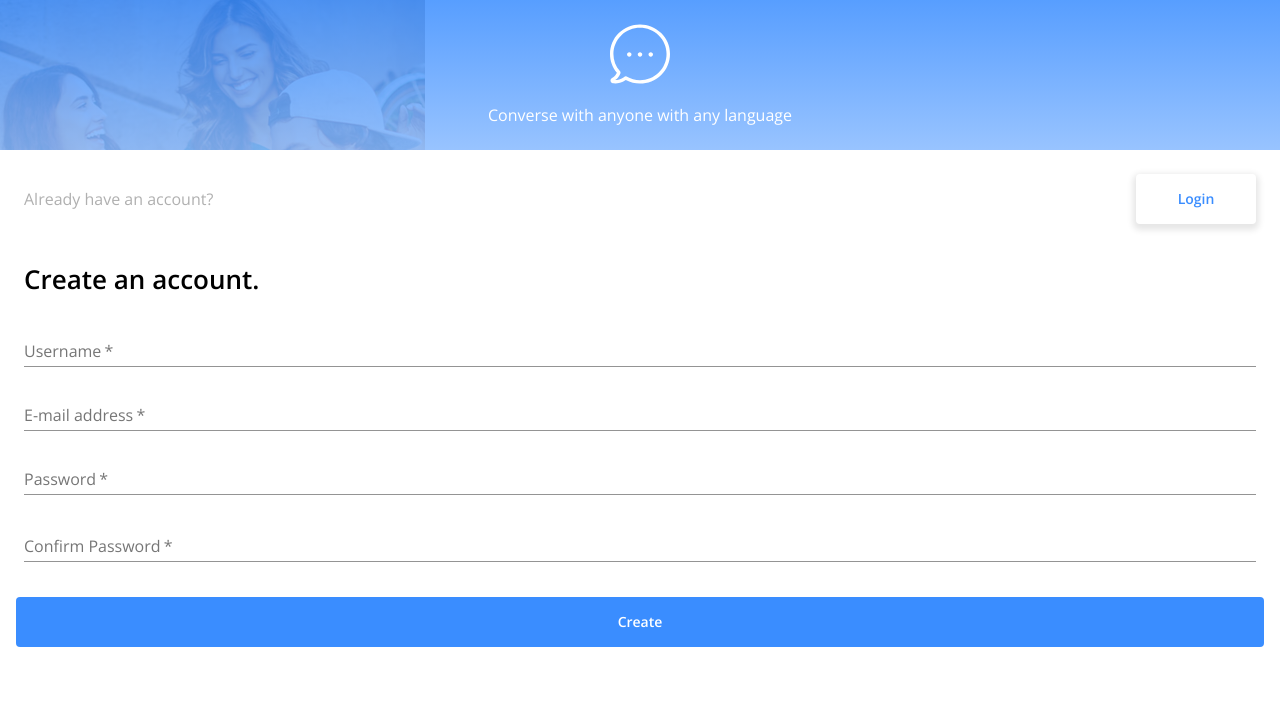
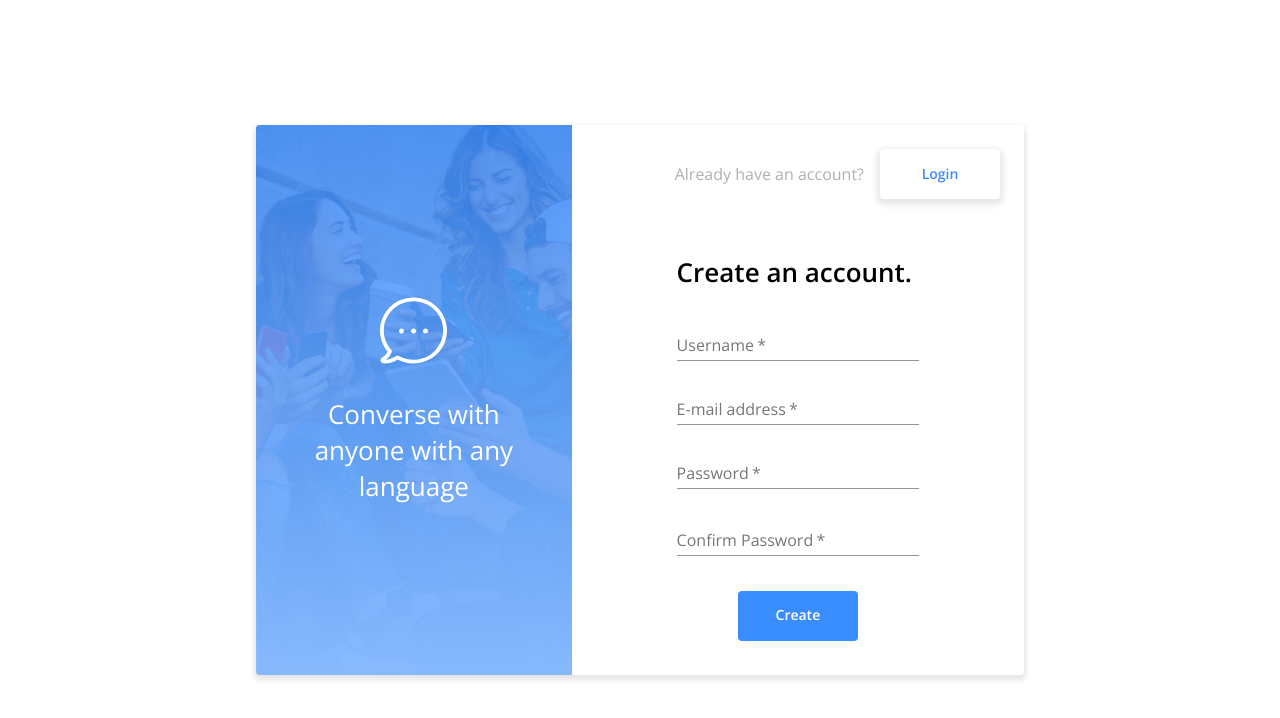
Before and after one commit to ldelmano/frontend-test, a React (Create React App) app in the folder client/: page / in a window 1280 px wide. Shown: the top 718 px of the page. Built offline with nearby package versions, Linux system fonts and the light colour scheme; no server answers.

Commit message:
feat: finish login and signup layout

```diff
--- a/client/src/Login.js
+++ b/client/src/Login.js
@@ -2,8 +2,8 @@ import React from "react";
 import { Redirect, useHistory } from "react-router-dom";
 import { connect } from "react-redux";
 import {
+  Box,
   Grid,
-  Box,
   Typography,
   Button,
   FormControl,
@@ -13,16 +13,26 @@ import {
 import { login } from "./store/utils/thunkCreators";
 import AuthPagesLayout, { useAuthLayoutStyles } from "./layout/AuthPagesLayout";
 
-const useStyles = makeStyles({
+const useStyles = makeStyles(theme => ({
   root: {
+    alignItems: "flex-start",
+    height: "100%",
     width: "100%",
-    padding: 24,
+    padding: 24
   },
-  form: {
+  formWrapper: {
+    flexGrow: 1,
+    [theme.breakpoints.up("lg")]: {
+      flexGrow: 0,
+      width: "60%",
+      maxWidth: 400
+    }
+  },
+  formFields: {
     flexGrow: 1,
     flexDirection: "column"
-  }
-});
+  },
+}));
 
 const Login = (props) => {
   const history = useHistory();
@@ -44,17 +54,16 @@ const Login = (props) => {
 
   return (
     <AuthPagesLayout>
-      <Grid container justify="center">
-        <Box className={classes.root}>
-          <Grid container item alignItems="center" className={authClasses.headerAction}>
-            <Typography>Don’t have an account?</Typography>
-            <Button onClick={() => history.push("/register")}>Create account</Button>
-          </Grid>
-
+      <Grid container justify="center" className={classes.root}>
+        <Grid container item alignItems="center" className={authClasses.headerAction}>
+          <Typography>Don’t have an account?</Typography>
+          <Button onClick={() => history.push("/register")}>Create account</Button>
+        </Grid>
+        <Box className={classes.formWrapper}>
           <Typography variant="h2" className={authClasses.pageTitle}>Welcome back!</Typography>
 
           <form onSubmit={handleLogin}>
-            <Grid container className={classes.form} spacing={2}>
+            <Grid container className={classes.formFields} spacing={2}>
               <Grid item>
                 <FormControl margin="normal" required fullWidth>
                   <TextField
--- a/client/src/Signup.js
+++ b/client/src/Signup.js
@@ -14,16 +14,26 @@ import {
 import { register } from "./store/utils/thunkCreators";
 import AuthPagesLayout, { useAuthLayoutStyles } from "./layout/AuthPagesLayout";
 
-const useStyles = makeStyles({
+const useStyles = makeStyles(theme => ({
   root: {
+    alignItems: "flex-start",
+    height: "100%",
     width: "100%",
     padding: 24
   },
-  form: {
+  formWrapper: {
+    flexGrow: 1,
+    [theme.breakpoints.up("lg")]: {
+      flexGrow: 0,
+      width: "60%",
+      maxWidth: 400
+    }
+  },
+  formFields: {
     flexGrow: 1,
     flexDirection: "column"
-  }
-});
+  },
+}));
 
 const Login = (props) => {
   const history = useHistory();
@@ -54,17 +64,16 @@ const Login = (props) => {
 
   return (
     <AuthPagesLayout>
-      <Grid container justify="center">
-        <Box className={classes.root}>
-          <Grid container item alignItems="center" className={authClasses.headerAction}>
-            <Typography>Already have an account?</Typography>
-            <Button onClick={() => history.push("/login")}>Login</Button>
-          </Grid>
-
+      <Grid container justify="center" className={classes.root}>
+        <Grid container item alignItems="center" className={authClasses.headerAction}>
+          <Typography>Already have an account?</Typography>
+          <Button onClick={() => history.push("/login")}>Login</Button>
+        </Grid>
+        <Box className={classes.formWrapper}>
           <Typography variant="h2" className={authClasses.pageTitle}>Create an account.</Typography>
 
           <form onSubmit={handleRegister}>
-            <Grid container className={classes.form} spacing={2}>
+            <Grid container className={classes.formFields} spacing={2}>
               <Grid item>
                 <FormControl fullWidth>
                   <TextField
--- a/client/src/layout/AuthPagesLayout.js
+++ b/client/src/layout/AuthPagesLayout.js
@@ -6,11 +6,40 @@ import bubbleIllustration from "../assets/images/bubble.svg";
 export const useAuthLayoutStyles = makeStyles(theme => ({
   root: {
     fontFamily: "Open Sans, sans-serif",
+    [theme.breakpoints.up("sm")]: {
+      height: "100vh"
+    }
+  },
+  container: {
+    width: "100%",
+    [theme.breakpoints.up("sm")]: {
+      display: "flex",
+      alignItems: "center",
+      width: "auto",
+      height: 550,
+      overflow: "hidden",
+      borderRadius: 4,
+      boxShadow: "0 3px 5px 2px rgba(0,0,0,0.1)"
+    },
+    [theme.breakpoints.up("md")]: {
+      alignItems: "flex-start",
+      justifyContent: "space-between",
+      width: "60%"
+    }
   },
   bannerWrapper: {
     position: "relative",
     height: 150,
-    overflow: "hidden"
+    overflow: "hidden",
+    [theme.breakpoints.up("sm")]: {
+      display: "flex",
+      alignItems: "center",
+      height: "100%",
+      width: 380
+    },
+    [theme.breakpoints.up("md")]: {
+      width: 425
+    }
   },
   bannerImage: {
     position: "absolute",
@@ -31,6 +60,15 @@ export const useAuthLayoutStyles = makeStyles(theme => ({
     "& p": {
       margin: 0,
       color: "#ffffff"
+    },
+    [theme.breakpoints.up("sm")]: {
+      height: "auto",
+      padding: 40,
+      fontSize: 26,
+      textAlign: "center"
+    },
+    [theme.breakpoints.up("md")]: {
+      padding: 56
     }
   },
   gradient: {
@@ -42,11 +80,18 @@ export const useAuthLayoutStyles = makeStyles(theme => ({
     opacity: 0.85,
   },
   bubbleImage: {
-    width: 60
+    width: 60,
+    [theme.breakpoints.up("sm")]: {
+      width: "auto",
+      marginBottom: 32
+    }
   },
   headerAction: {
     justifyContent: "space-between",
     fontSize: 14,
+    [theme.breakpoints.up("md")]: {
+      justifyContent: "flex-end"
+    },
     "& p": {
       color: "#b0b0b0"
     },
@@ -55,8 +100,11 @@ export const useAuthLayoutStyles = makeStyles(theme => ({
       minWidth: 120,
       padding: 16,
       boxShadow: "0 3px 6px 3px rgba(0,0,0,0.1)",
-      color: "#3A8DFF"
+      color: "#3A8DFF",
+      [theme.breakpoints.up("md")]: {
+        marginLeft: 16
       }
+    },
   },
   pageTitle: {
     margin: "40px 0 24px",
@@ -71,7 +119,17 @@ export const useAuthLayoutStyles = makeStyles(theme => ({
     margin: "24px 0 0",
     padding: 16,
     backgroundColor: "#3A8DFF",
-    color: "#ffffff"
+    color: "#ffffff",
+    "&:hover": {
+      backgroundColor: "#3A8DFF"
+    },
+    [theme.breakpoints.up("lg")]: {
+      width: "auto"
+    }
+  },
+  rightContent: {
+    height: "100%",
+    flexGrow: 1
   }
 }));
 
@@ -79,7 +137,8 @@ const AuthPagesLayout = ({ children }) => {
   const classes = useAuthLayoutStyles();
 
   return (
-    <Grid className={classes.root}>
+    <Grid className={classes.root} container justify="center" alignItems="center">
+      <Grid className={classes.container}>
         <Box className={classes.bannerWrapper}>
           <Box className={classes.bannerContent}>
             <img src={bubbleIllustration} alt="Bubble Chat" className={classes.bubbleImage} />
@@ -91,8 +150,9 @@ const AuthPagesLayout = ({ children }) => {
           <img src={bannerBg} alt="Converse with anyone with any language" className={classes.bannerImage}/>
         </Box>
 
-      <Grid>
+        <Grid className={classes.rightContent}>
           {children}
+        </Grid>
       </Grid>
     </Grid>
   )
```
Lines whose indentation alone changed are shown as unchanged.
